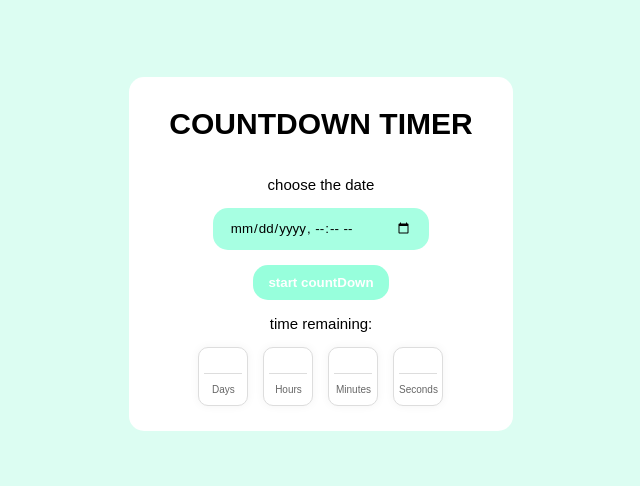
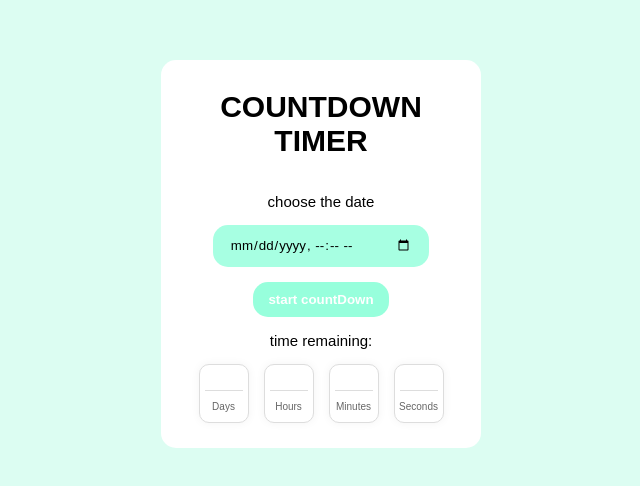
Before and after one commit to xizoors/countdown-timer, a plain HTML site: page index.html in a window 1280 px wide. Shown: the part 146-632 px from the top of the page, without its empty margins (319-959 px from the left). Drawn offline with Linux system fonts and the light colour scheme.

Commit message:
Update style.css

```diff
--- a/style.css
+++ b/style.css
@@ -13,6 +13,8 @@ body{
 }
 .container{
     background: #fff;
+    width: 320px;
+    max-width: 100%;
     display: flex;
     flex-direction: column;
     justify-content: center;
@@ -22,6 +24,7 @@ body{
 }
 .container h1{
     font-size: 30px;
+    text-align: center;
     text-transform: uppercase;
     margin-bottom: 15px;
     padding: 20px;
```
